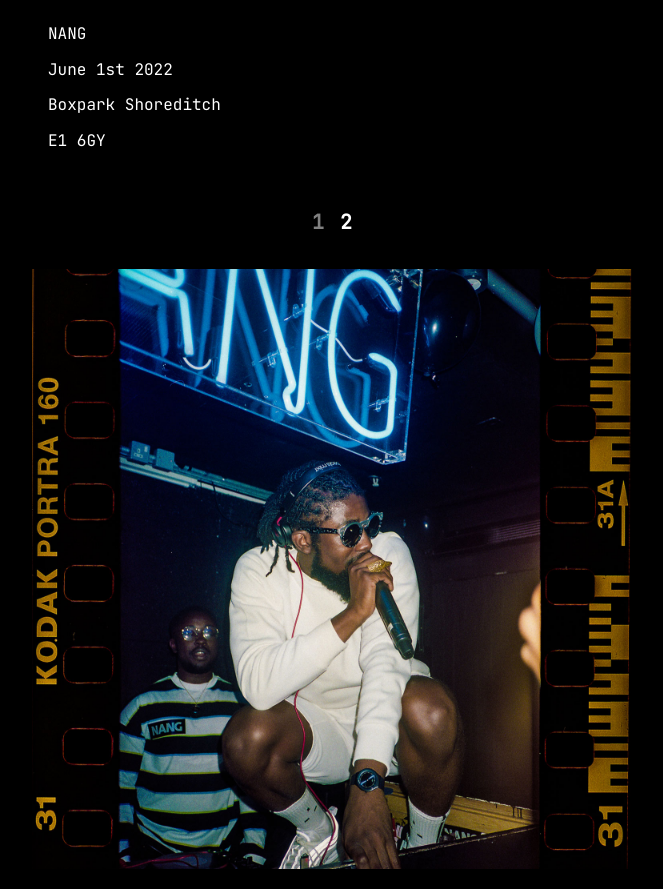
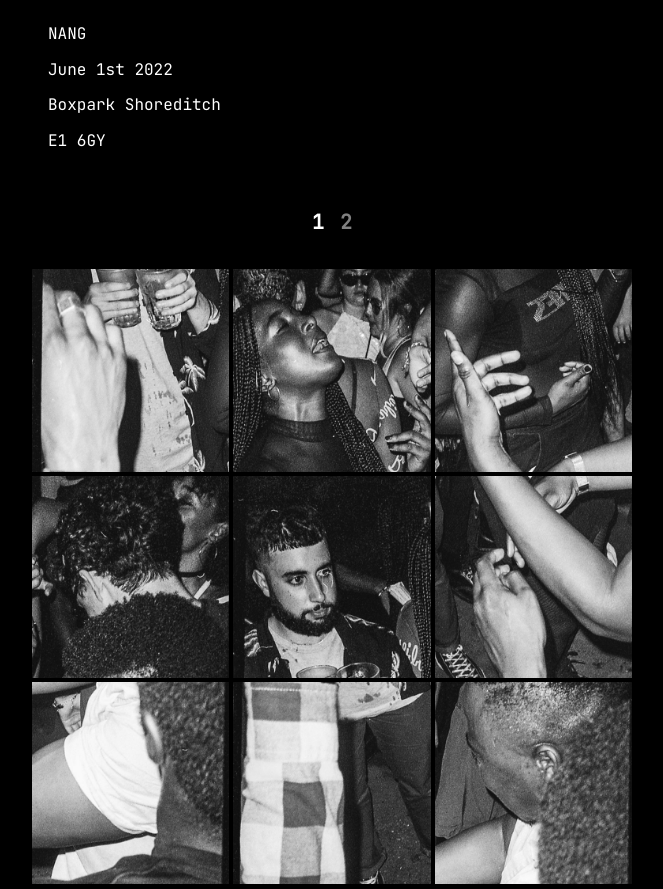
Before and after one commit to CampbellDocherty/NANG, a React (Create React App) app: page / in a window 1280 px wide. Shown: the whole page, without its empty margins (308-971 px from the left). Built offline with nearby package versions, Linux system fonts and the light colour scheme.

Commit message:
Grid dnd

```diff
--- a/package.json
+++ b/package.json
@@ -10,6 +10,8 @@
     "babel-plugin-styled-components": "^2.0.7",
     "gh-pages": "^3.2.3",
     "react": "^17.0.2",
+    "react-dnd": "^16.0.1",
+    "react-dnd-html5-backend": "^16.0.1",
     "react-dom": "^17.0.2",
     "react-router-dom": "^6.3.0",
     "react-scripts": "4.0.3",
--- a/src/App.tsx
+++ b/src/App.tsx
@@ -1,4 +1,6 @@
-import { FC, useEffect, useState } from 'react';
+import { FC, useState } from 'react';
+import { DndProvider } from 'react-dnd';
+import { HTML5Backend } from 'react-dnd-html5-backend';
 import { PartyDetails } from './PartyDetails';
 import { StageOne } from './StageOne';
 import { StageTwo } from './StageTwo';
@@ -6,19 +8,16 @@ import { Stages } from './Stages';
 import { Grid } from './styles';
 
 const App: FC = () => {
-  const [stepOneCompleted, setStepOneCompleted] = useState(false);
-  const [isStageOne, setIsStageOne] = useState(false);
-
-  useEffect(() => {
-    setStepOneCompleted(true);
-  }, [stepOneCompleted]);
+  const [isStageOne, setIsStageOne] = useState(true);
 
   return (
-    <Grid>
-      <PartyDetails />
-      <Stages isStageOne={isStageOne} setIsStageOne={setIsStageOne} />
-      {isStageOne ? <StageOne /> : <StageTwo />}
-    </Grid>
+    <DndProvider backend={HTML5Backend}>
+      <Grid>
+        <PartyDetails />
+        <Stages isStageOne={isStageOne} setIsStageOne={setIsStageOne} />
+        {isStageOne ? <StageOne /> : <StageTwo />}
+      </Grid>
+    </DndProvider>
   );
 };
 
--- /dev/null
+++ b/src/DragItem.tsx
@@ -0,0 +1,47 @@
+import React, { useRef } from 'react';
+import { useDrag, useDrop } from 'react-dnd';
+import { PosterChunk } from './styles';
+
+interface DraggableItem {
+  readonly id: number;
+  readonly onMoveItem: any;
+  readonly alt: string;
+  readonly src: string;
+}
+
+const DragItem = ({ id, onMoveItem, src, alt }: DraggableItem) => {
+  const ref = useRef(null);
+
+  const [{ isDragging }, connectDrag] = useDrag({
+    item: { id },
+    type: 'IMG',
+    collect: (monitor) => {
+      return {
+        isDragging: monitor.isDragging(),
+      };
+    },
+  });
+
+  const [, connectDrop] = useDrop({
+    accept: 'IMG',
+    hover(hoveredOverItem: DraggableItem) {
+      console.log(hoveredOverItem);
+      if (hoveredOverItem.id !== id) {
+        onMoveItem(hoveredOverItem.id, id);
+      }
+    },
+  });
+
+  connectDrag(ref);
+  connectDrop(ref);
+
+  const opacity = isDragging ? 0.5 : 1;
+  const containerStyle = { opacity };
+  return (
+    <li ref={ref} key={alt} style={containerStyle}>
+      <PosterChunk src={src} alt={alt} />
+    </li>
+  );
+};
+
+export default DragItem;
--- a/src/StageOne.tsx
+++ b/src/StageOne.tsx
@@ -1,13 +1,58 @@
-import { partyImages } from './assets/party-images';
-import { PosterChunk } from './styles';
+/* eslint-disable functional/prefer-readonly-type */
+
+/* eslint-disable functional/immutable-data */
+import { useState } from 'react';
+import DragItem from './DragItem';
+import { PartyImages, partyImages } from './assets/party-images';
+import { PosterImagesList } from './styles';
+
+const move = (array: PartyImages[], oldIndex: number, newIndex: number) => {
+  if (newIndex >= array.length) {
+    newIndex = array.length - 1;
+  }
+  array.splice(newIndex, 0, array.splice(oldIndex, 1)[0]);
+  return array;
+};
+
+const moveElement = (array: PartyImages[], index: number, offset: number) => {
+  const newIndex = index + offset;
+
+  return move(array, index, newIndex);
+};
 
 export const StageOne = () => {
+  const [images, setImages] = useState(partyImages);
+
+  const moveItem = (sourceId: number, destinationId: number) => {
+    const sourceIndex = images.findIndex((item) => item.id === sourceId);
+    const destinationIndex = images.findIndex(
+      (item) => item.id === destinationId
+    );
+
+    if (sourceId === -1 || destinationId === -1) {
+      return;
+    }
+
+    const offset = destinationIndex - sourceIndex;
+
+    const newItems = moveElement(images, sourceIndex, offset);
+    setImages(newItems);
+  };
+
   return (
-    <div>
-      {partyImages.map((src, index) => {
+    <PosterImagesList>
+      {images.map(({ src, id }, index: number) => {
         const alt = `party-${index + 1}`;
-        return <PosterChunk key={alt} src={src} alt={alt} />;
+        return (
+          <DragItem
+            key={alt}
+            id={id}
+            onMoveItem={moveItem}
+            src={src}
+            alt={alt}
+          />
+        );
       })}
-    </div>
+    </PosterImagesList>
   );
 };
--- a/src/assets/party-images.ts
+++ b/src/assets/party-images.ts
@@ -8,14 +8,19 @@ import Party7 from './party-7.jpg';
 import Party8 from './party-8.jpg';
 import Party9 from './party-9.jpg';
 
+export interface PartyImages {
+  readonly src: string;
+  readonly id: number;
+}
+
 export const partyImages = [
-  Party4,
-  Party2,
-  Party5,
-  Party3,
-  Party1,
-  Party8,
-  Party9,
-  Party7,
-  Party6,
+  { src: Party4, id: 1 },
+  { src: Party2, id: 2 },
+  { src: Party5, id: 3 },
+  { src: Party3, id: 4 },
+  { src: Party1, id: 5 },
+  { src: Party8, id: 6 },
+  { src: Party9, id: 7 },
+  { src: Party7, id: 8 },
+  { src: Party6, id: 9 },
 ];
--- a/src/styles.ts
+++ b/src/styles.ts
@@ -20,6 +20,18 @@ export const PartyInfo = styled.div`
   & > p {
     margin: 0;
   }
+`;
+
+export const PosterImagesList = styled.ul`
+  list-style: none;
+  margin: 0;
+  padding: 0;
+  display: grid;
+  grid-template-columns: repeat(3, 1fr);
+  grid-template-rows: repeat(3, 1fr);
+  grid-gap: 4px;
+  grid-column: 1/4;
+  grid-row: 3/6;
 `;
 
 export const StageContainer = styled.div`
```
Also changed, not shown: 1 other file (tests, documents, lock files or other folders).
